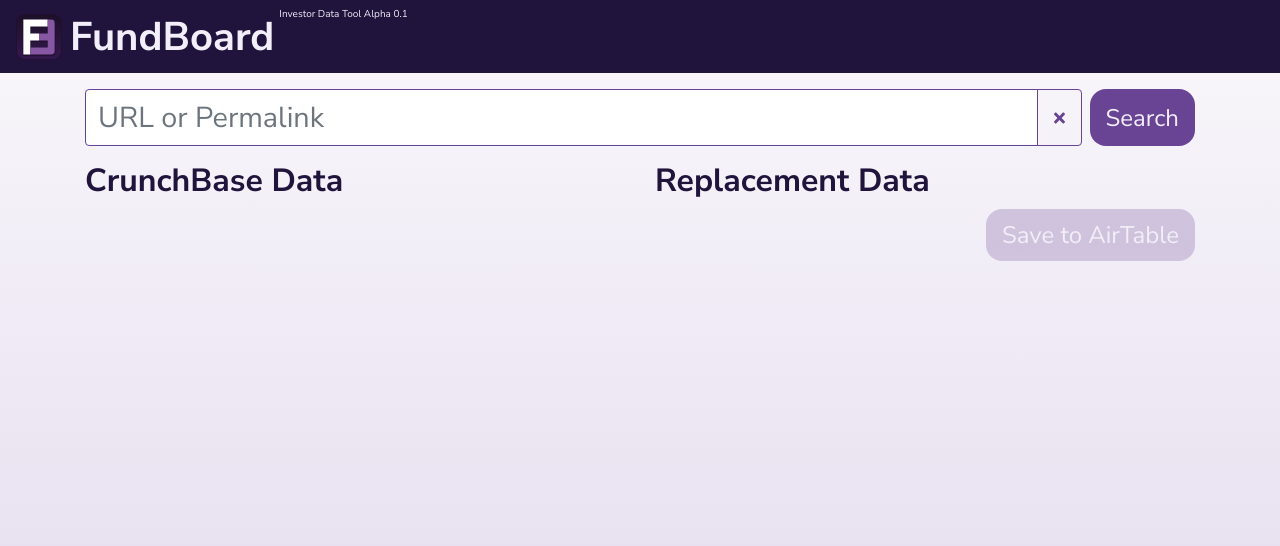
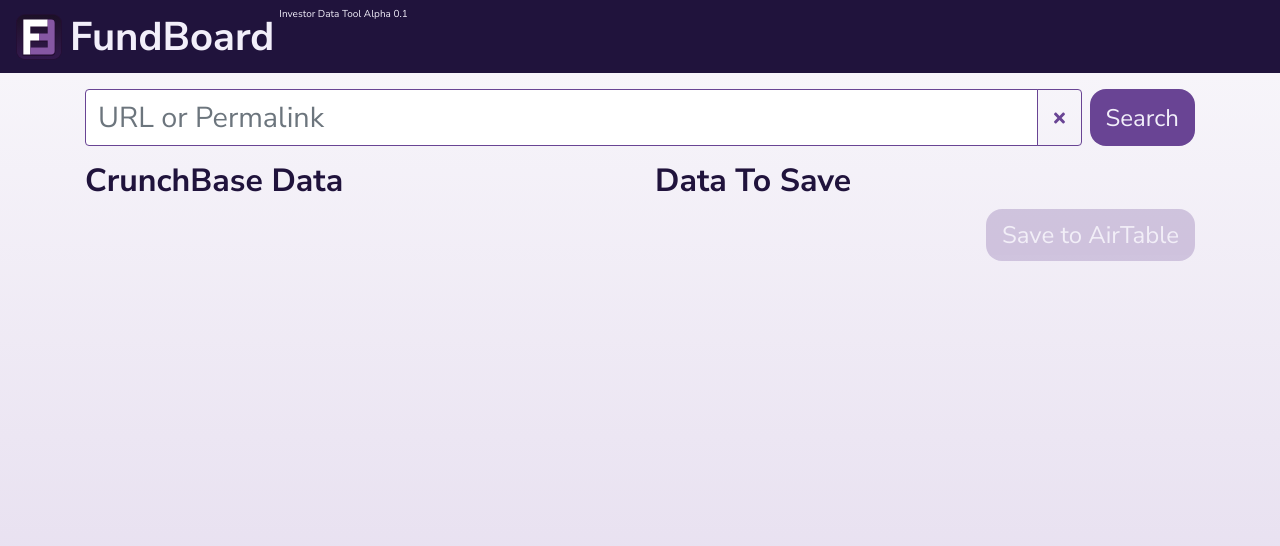
Before and after one commit to FundBoardCo/data-retriever, a React (Create React App) app: page / in a window 1280 px wide. Shown: the top 546 px of the page. Built offline with nearby package versions, Linux system fonts and the light colour scheme.

Commit message:
Change column title

```diff
--- a/src/app/pages/investor/InvestorData.js
+++ b/src/app/pages/investor/InvestorData.js
@@ -93,7 +93,7 @@
           <h2>CrunchBase Data</h2>
         </Col>
         <Col xs={6}>
-          <h2>Replacement Data</h2>
+          <h2>Data To Save</h2>
         </Col>
       </Row>
       <Form
```
